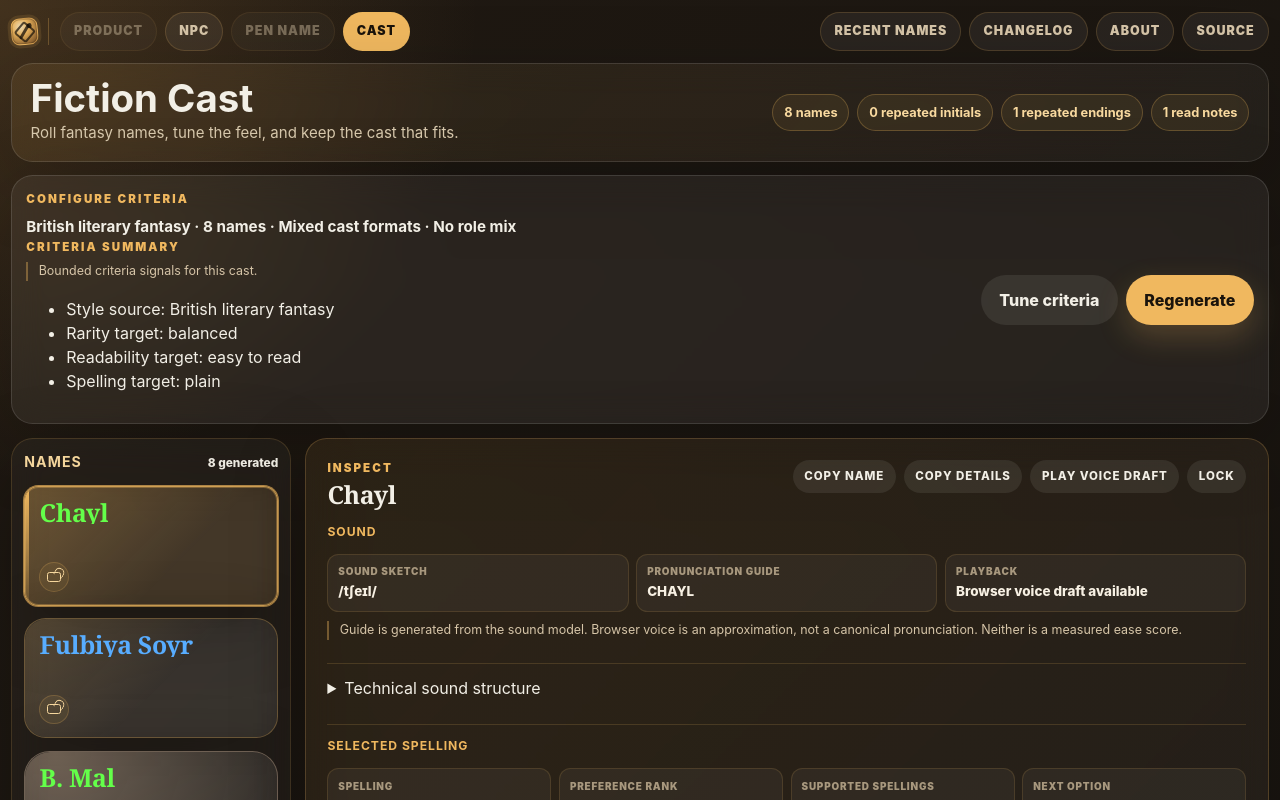
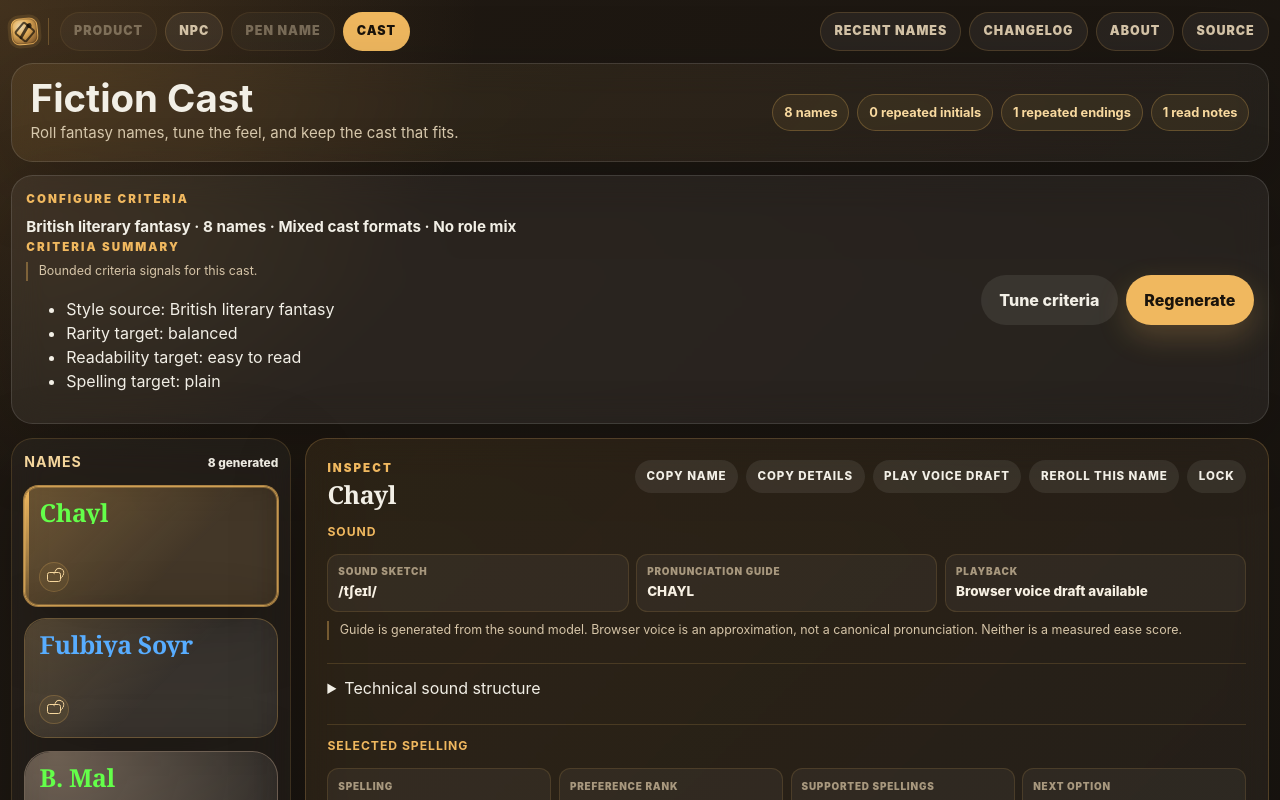
Before and after one commit to jaahay/name-forge, a React (Vite) app: page / in a window 1280 px wide. Shown: the top 800 px of the page. Built offline with nearby package versions, Linux system fonts and the light colour scheme.

Commit message:
Add selected-name reroll action

```diff
--- a/src/ui/NameInspector.tsx
+++ b/src/ui/NameInspector.tsx
@@ -8,6 +8,7 @@ import { labelFor } from './namePresentation';
 interface NameInspectorProps {
   name: GeneratedName;
   isLocked: boolean;
+  onRerollName: () => void;
   onToggleLockedName: (id: string) => void;
 }
 
@@ -69,11 +70,22 @@ function castSections(name: GeneratedName) {
   );
 }
 
-export function NameInspector({ name, isLocked, onToggleLockedName }: NameInspectorProps) {
+export function NameInspector({ name, isLocked, onRerollName, onToggleLockedName }: NameInspectorProps) {
   return (
     <NameArtifactInspector
       artifact={toNameArtifact(name)}
       extraActions={(
+        <>
+          <button
+            type="button"
+            className="secondary selected-name-reroll-action"
+            aria-label={`Reroll ${name.name}`}
+            disabled={isLocked}
+            title={isLocked ? 'Unlock this name to reroll it.' : undefined}
+            onClick={onRerollName}
+          >
+            Reroll this name
+          </button>
           <button
             type="button"
             className="secondary selected-name-lock-action"
@@ -83,6 +95,7 @@ export function NameInspector({ name, isLocked, onToggleLockedName }: NameInspec
           >
             {isLocked ? 'Unlock' : 'Lock'}
           </button>
+        </>
       )}
       extraSections={castSections(name)}
     />
```
Lines whose indentation alone changed are shown as unchanged.
